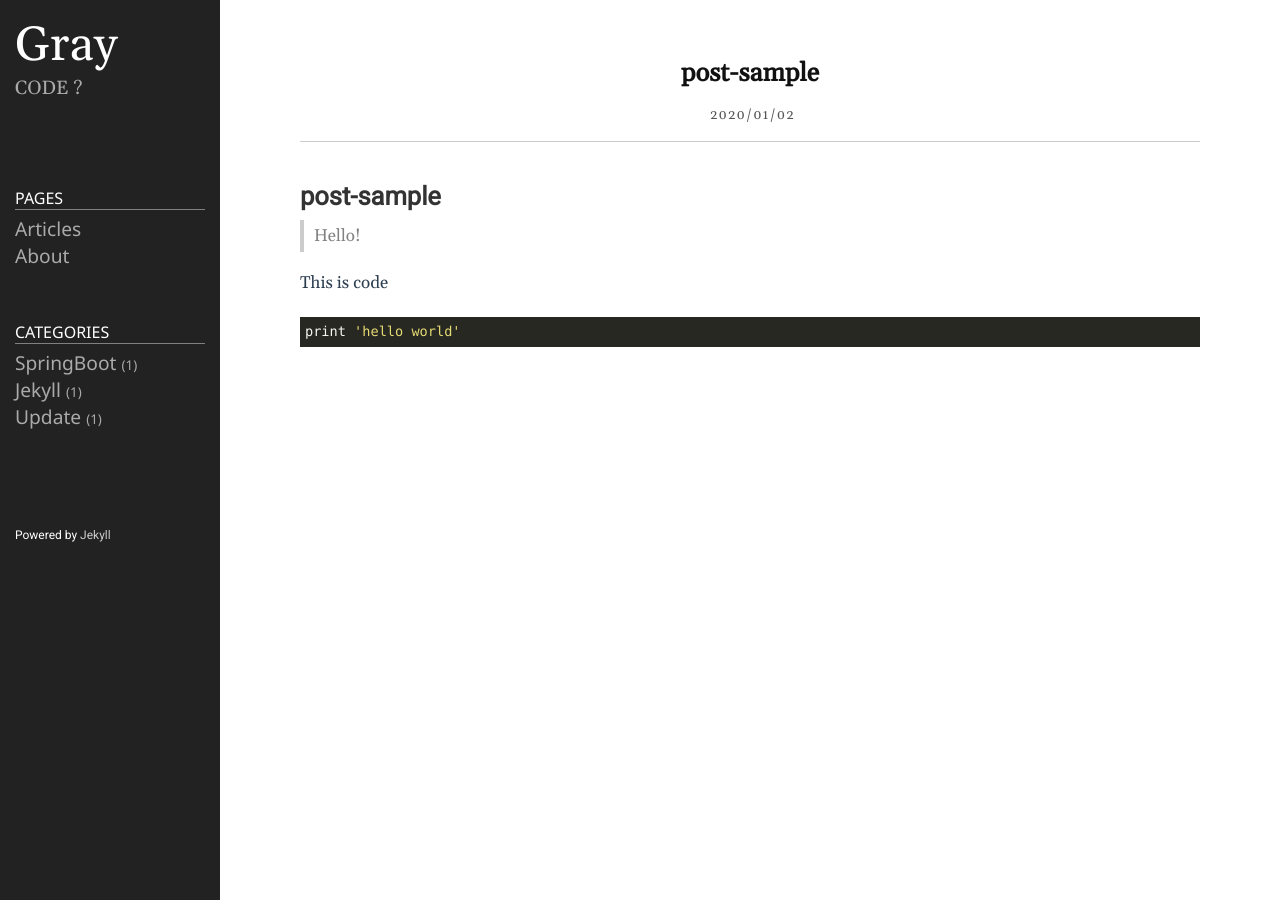
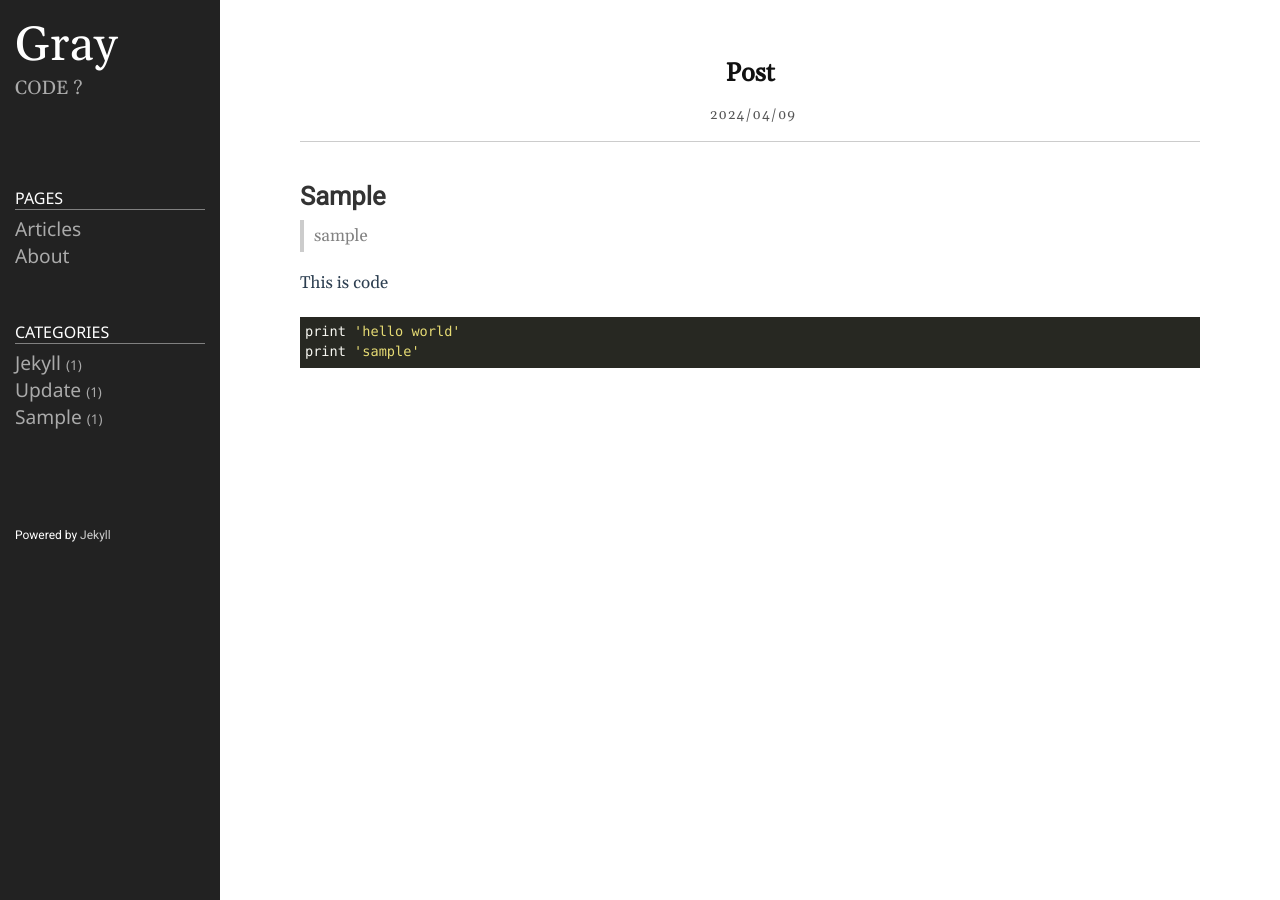
Before and after one commit to RayMuan/RayMuan.github.io, a Jekyll site: the page built from _posts/2020-01-02-post1.markdown, in a window 1280 px wide. Built offline with Jekyll 4.4.1, drawn with Linux system fonts in a browser that asks for light colours.

Commit message:
<fix> 블로그 샘플 글 수정

````diff
--- a/_posts/2020-01-02-post1.markdown
+++ b/_posts/2020-01-02-post1.markdown
@@ -1,13 +1,14 @@
 ---
 layout: post
-title: post-sample
-date: 2020-01-02 19:20:23 +0900
-category: SpringBoot
+title: Post
+date: 2024-04-09 14:14:23 +0900
+category: Sample
 ---
-# post-sample
-> Hello!
+# Sample
+> sample
 
 This is code
 ```ruby
 print 'hello world'
+print 'sample'
 ```
````
